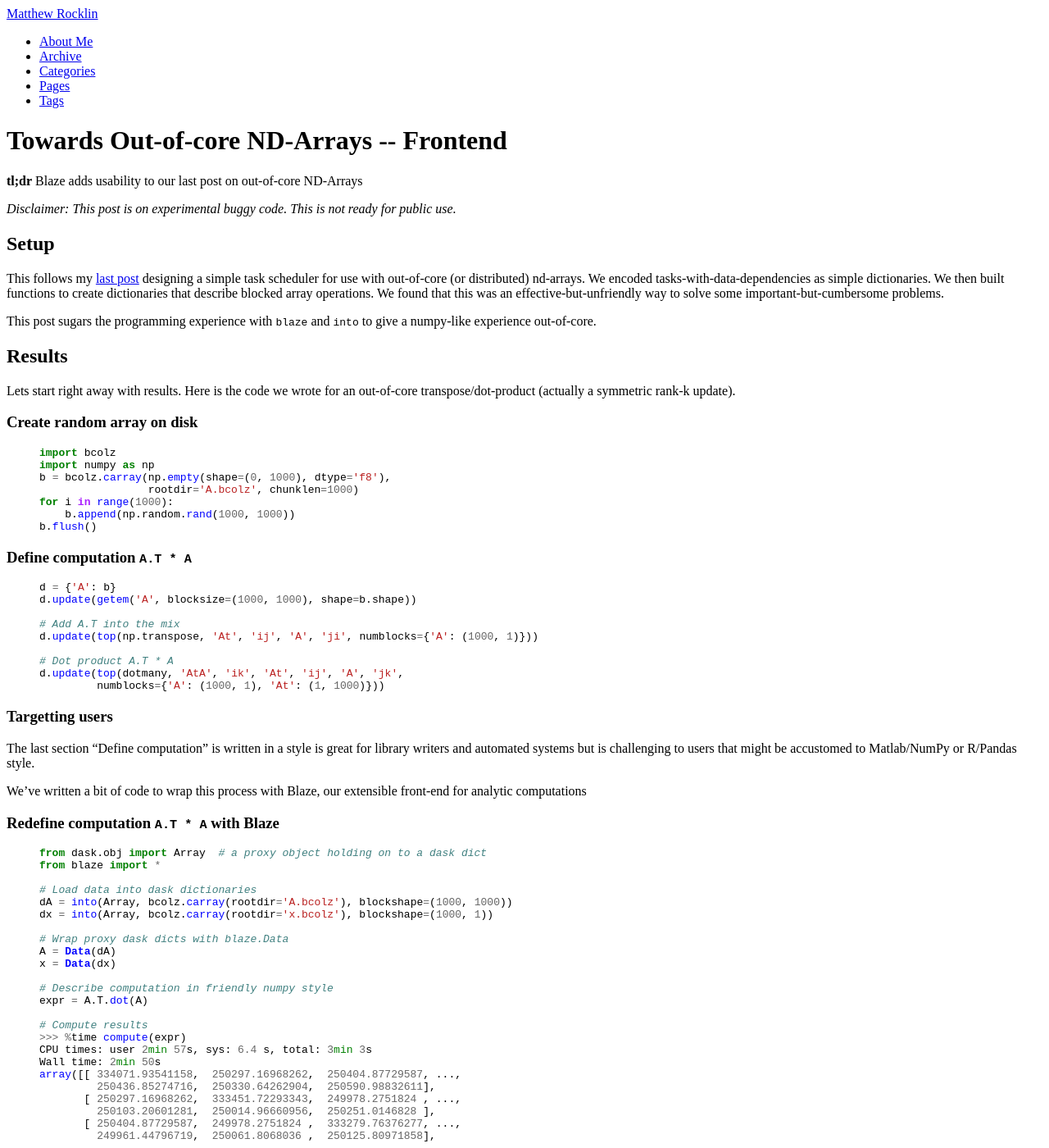
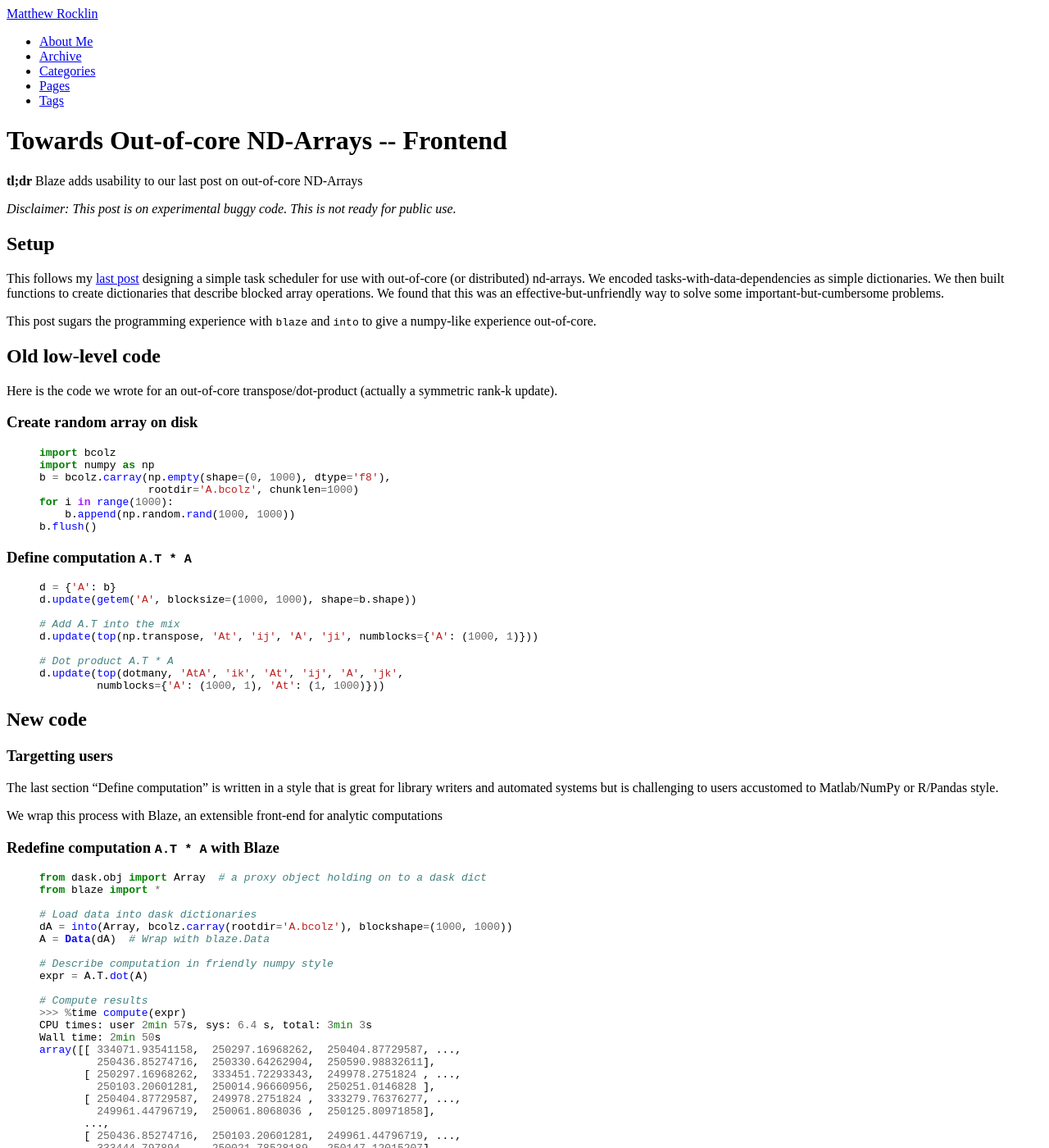
Before and after one commit to besyskymnbk/blog, a Jekyll site: the page built from _posts/work/2014-12-30-Towards-OOC-Frontend.md, in a window 1280 px wide and 1400 px high. Shown: the whole window at 82% size. Built offline with Jekyll 4.4.1, drawn with Linux system fonts in a browser that asks for light colours; comment, search, counter and statistics services are not loaded.

Commit message:
edits to ooc frontend

```diff
--- a/_posts/work/2014-12-30-Towards-OOC-Frontend.md
+++ b/_posts/work/2014-12-30-Towards-OOC-Frontend.md
@@ -27,10 +27,9 @@ This post sugars the programming experience with `blaze` and `into` to give a
 numpy-like experience out-of-core.
 
 
-Results
--------
+## Old low-level code
 
-Lets start right away with results.  Here is the code we wrote for an
+Here is the code we wrote for an
 out-of-core transpose/dot-product (actually a symmetric rank-k update).
 
 ### Create random array on disk
@@ -59,15 +58,16 @@ d.update(top(dotmany, 'AtA', 'ik', 'At', 'ij', 'A', 'jk',
          numblocks={'A': (1000, 1), 'At': (1, 1000)}))
 {% endhighlight %}
 
+## New code
 
 ### Targetting users
 
-The last section "Define computation" is written in a style is great for
-library writers and automated systems but is challenging to users that might be
+The last section "Define computation" is written in a style that is great for
+library writers and automated systems but is challenging to users
 accustomed to Matlab/NumPy or R/Pandas style.
 
-We've written a bit of code to wrap this process with Blaze, our extensible
-front-end for analytic computations
+We wrap this process with Blaze, an extensible front-end for analytic
+computations
 
 
 ### Redefine computation `A.T * A` with Blaze
@@ -78,11 +78,7 @@ from blaze import *
 
 # Load data into dask dictionaries
 dA = into(Array, bcolz.carray(rootdir='A.bcolz'), blockshape=(1000, 1000))
-dx = into(Array, bcolz.carray(rootdir='x.bcolz'), blockshape=(1000, 1))
-
-# Wrap proxy dask dicts with blaze.Data
-A = Data(dA)
-x = Data(dx)
+A = Data(dA)  # Wrap with blaze.Data
 
 # Describe computation in friendly numpy style
 expr = A.T.dot(A)
```
